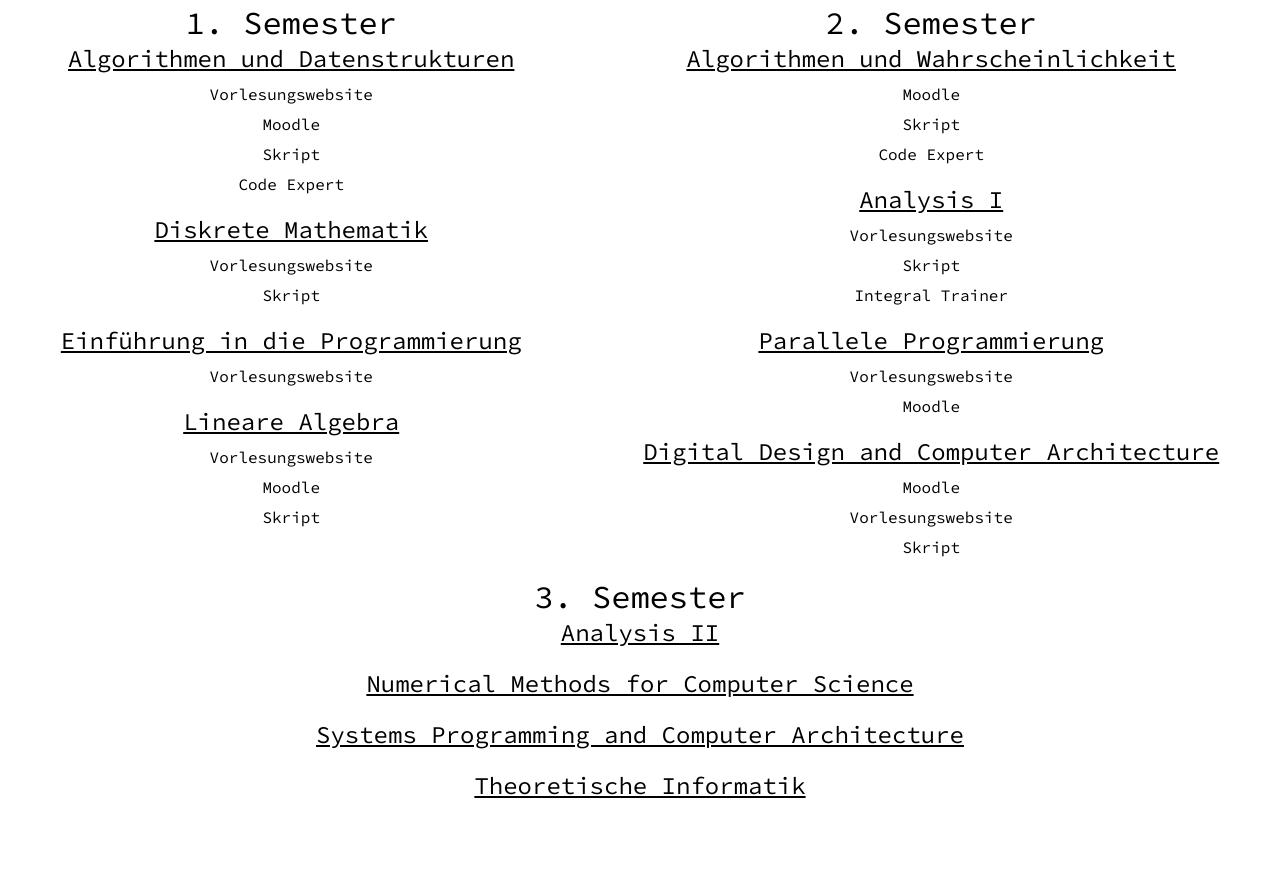
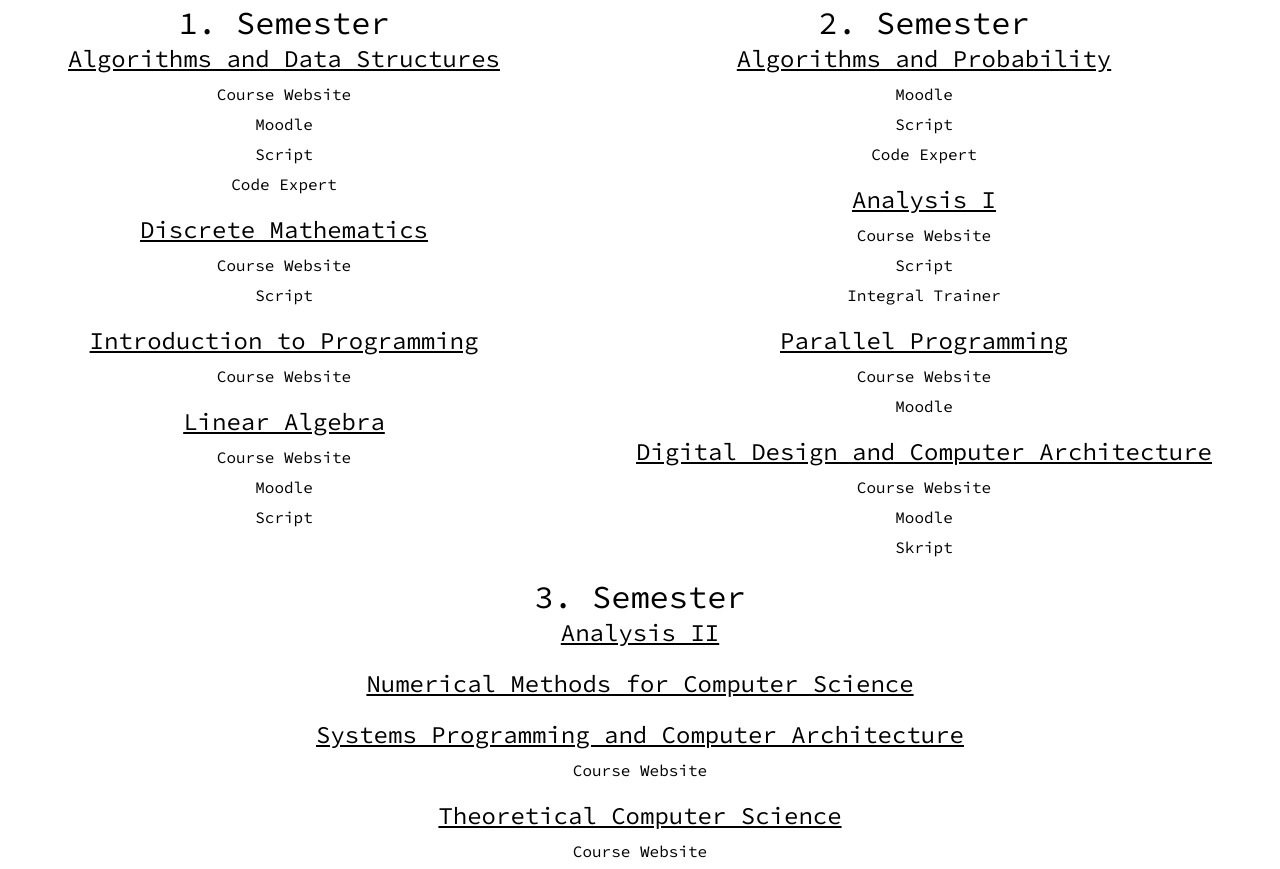
Before and after one commit to Rxphi/PersonalWebsite, a plain HTML site: page index.html in a window 1280 px wide. Shown: the part 1181-2050 px from the top of the page. Drawn offline with Linux system fonts and the light colour scheme; a web font is replaced by a local one.

Commit message:
Fixed Typo and everything in english now

```diff
--- a/index.html
+++ b/index.html
@@ -41,7 +41,7 @@
     <div id="AllSections">
         <section id="About">
             <h1>About</h1>
-            <p>Welcome this is my personal website! Go around and explore the links.
+            <p>Welcome to my personal website! Go around and explore the links.
                 If you are a fellow student at ETH Zurich you may not know it, but you also have a personal website!
                 You can find the instructions for it <a href="https://ethz.ch/staffnet/en/it-services/catalogue/web-application-hosting/personal-website.html">here</a>!
             </p>
@@ -53,33 +53,33 @@
                 <div id="1.Semester" class="Semester">
                     <h1>1. Semester</h1>
                     <div id="AnD" class="Fach">
-                        <h2>Algorithmen und Datenstrukturen</h2>
+                        <h2>Algorithms and Data Structures</h2>
                         <ul>
-                            <li><a href="https://cadmo.ethz.ch/education/lectures/HS22/DA/index.html">Vorlesungswebsite</a></li>
+                            <li><a href="https://cadmo.ethz.ch/education/lectures/HS22/DA/index.html">Course Website</a></li>
                             <li><a href="https://moodle-app2.let.ethz.ch/course/view.php?id=18008">Moodle</a></li>
-                            <li><a href="https://cadmo.ethz.ch/education/lectures/HS16/DA/skript/skript.pdf">Skript</a></li>
+                            <li><a href="https://cadmo.ethz.ch/education/lectures/HS16/DA/skript/skript.pdf">Script</a></li>
                             <li><a href="https://expert.ethz.ch">Code Expert</a></li>
                         </ul>
                     </div>
                     <div id="DiskMath" class="Fach">
-                        <h2>Diskrete Mathematik</h2>
+                        <h2>Discrete Mathematics</h2>
                         <ul>
-                            <li><a href="https://crypto.ethz.ch/teaching/DM22/">Vorlesungswebsite</a></li>
-                            <li><a href="https://crypto.ethz.ch/teaching/DM22/ln/DM22_LN_tablet_z21nvff0ch2gj1ol0mt1.pdf">Skript</a></li>
+                            <li><a href="https://crypto.ethz.ch/teaching/DM22/">Course Website</a></li>
+                            <li><a href="https://crypto.ethz.ch/teaching/DM22/ln/DM22_LN_tablet_z21nvff0ch2gj1ol0mt1.pdf">Script</a></li>
                         </ul>
                     </div>
                     <div id="EProg" class="Fach">
-                        <h2>Einführung in die Programmierung</h2>
+                        <h2>Introduction to Programming</h2>
                         <ul>
-                            <li><a href="https://www.lst.inf.ethz.ch/education/einfuehrung-in-die-programmierung-i--252-0027-1.html">Vorlesungswebsite</a></li>
+                            <li><a href="https://www.lst.inf.ethz.ch/education/einfuehrung-in-die-programmierung-i--252-0027-1.html">Course Website</a></li>
                         </ul>
                     </div>
                     <div id="LinAlg" class="Fach">
-                        <h2>Lineare Algebra</h2>
+                        <h2>Linear Algebra</h2>
                         <ul>
-                            <li><a href="https://igl.ethz.ch/teaching/linear-algebra/la2022/">Vorlesungswebsite</a></li>
+                            <li><a href="https://igl.ethz.ch/teaching/linear-algebra/la2022/">Course Website</a></li>
                             <li><a href="https://moodle-app2.let.ethz.ch/course/view.php?id=18208">Moodle</a></a></li>
-                            <li><a href="https://igl.ethz.ch/teaching/linear-algebra/la2021/LAS11_script.pdf">Skript</a></li>
+                            <li><a href="https://igl.ethz.ch/teaching/linear-algebra/la2021/LAS11_script.pdf">Script</a></li>
                         </ul>
 
                     </div>
@@ -87,33 +87,33 @@
                 <div id="2.Semester" class="Semester">
                     <h1>2. Semester</h1>
                     <div id="AnW" class="Fach">
-                        <h2>Algorithmen und Wahrscheinlichkeit</h2>
+                        <h2>Algorithms and Probability</h2>
                         <ul>
                             <li><a href="https://moodle-app2.let.ethz.ch/course/view.php?id=19231">Moodle</a></li>
-                            <li><a href="https://moodle-app2.let.ethz.ch/pluginfile.php/1558106/mod_resource/content/1/A_W_Skript_25_Mai_2023.pdf?redirect=1">Skript</a></li>
+                            <li><a href="https://moodle-app2.let.ethz.ch/pluginfile.php/1558106/mod_resource/content/1/A_W_Skript_25_Mai_2023.pdf?redirect=1">Script</a></li>
                             <li><a href="https://expert.ethz.ch">Code Expert</a></li>
                         </ul>
                     </div>
                     <div id="AnalysisI" class="Fach">
                         <h2>Analysis I</h2>
                         <ul>
-                            <li><a href="https://metaphor.ethz.ch/x/2023/fs/401-0212-16L/">Vorlesungswebsite</a></li>
-                            <li><a href="https://metaphor.ethz.ch/x/2023/fs/401-0212-16L/sc/skript-analysis-I.pdf">Skript</a></li>
+                            <li><a href="https://metaphor.ethz.ch/x/2023/fs/401-0212-16L/">Course Website</a></li>
+                            <li><a href="https://metaphor.ethz.ch/x/2023/fs/401-0212-16L/sc/skript-analysis-I.pdf">Script</a></li>
                             <li><a href="https://moodle-app2.let.ethz.ch/course/view.php?id=17981#section-1">Integral Trainer</a></li>
                         </ul>
                     </div>
                     <div id="PProg" class="Fach">
-                        <h2>Parallele Programmierung</h2>
+                        <h2>Parallel Programming</h2>
                         <ul>
-                            <li><a href="https://spcl.inf.ethz.ch/Teaching/2023-pp/">Vorlesungswebsite</a></li>
+                            <li><a href="https://spcl.inf.ethz.ch/Teaching/2023-pp/">Course Website</a></li>
                             <li><a href="https://moodle-app2.let.ethz.ch/course/view.php?id=19699">Moodle</a></li>
                         </ul>
                     </div>
                     <div id="DDCA" class="Fach">
                         <h2>Digital Design and Computer Architecture</h2>
                         <ul>
+                            <li><a href="https://igl.ethz.ch/teaching/linear-algebra/la2022/">Course Website</a></li>
                             <li><a href="https://moodle-app2.let.ethz.ch/course/view.php?id=18208">Moodle</a></a></li>
-                            <li><a href="https://igl.ethz.ch/teaching/linear-algebra/la2022/">Vorlesungswebsite</a></li>
                             <li><a href="https://igl.ethz.ch/teaching/linear-algebra/la2021/LAS11_script.pdf">Skript</a></li>
                         </ul>
 
@@ -135,11 +135,13 @@
                     <div id="SysProg" class="Fach">
                         <h2>Systems Programming and Computer Architecture</h2>
                         <ul>
+                            <li><a href="https://systems.ethz.ch/education/courses/2022-autumn-semester/systems-programming-and-computer-architecture-.html">Course Website</a></li>
                         </ul>
                     </div>
                     <div id="TheoInf" class="Fach">
-                        <h2>Theoretische Informatik</h2>
+                        <h2>Theoretical Computer Science</h2>
                         <ul>
+                            <li><a href="https://courses.csedu.inf.ethz.ch/theoinf-2023/">Course Website</a></li>
                         </ul>
 
                     </div>
@@ -171,7 +173,7 @@
                 <a href="https://www.freecodecamp.org/learn">FreeCodeCamp</a>
                 <a href="https://soi.ch/">SOI</a>
                 <a href="https://colorhunt.co/">ColorHunt</a>
-                <a href="https://youtube.com/playlist?list=PLlH3OUbwFcVQWzT1gmVc4UZoBDUkladqm&si=fxR33UgvISWOfaYi">ETH Basisprüfung Playlist</a>
+                <a href="https://youtube.com/playlist?list=PLlH3OUbwFcVQWzT1gmVc4UZoBDUkladqm&si=fxR33UgvISWOfaYi">ETH First Year Playlist</a>
                 <a href="https://youtube.com/playlist?list=PLlH3OUbwFcVRjEJMJBrD1m4RTPgsGt9xh&si=7I-vDtW0H9VtZQM9">Science & Engineering Playlist</a>
             </div>
 
```
